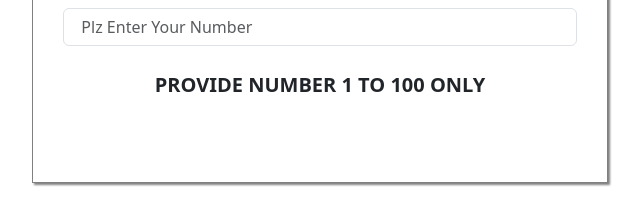
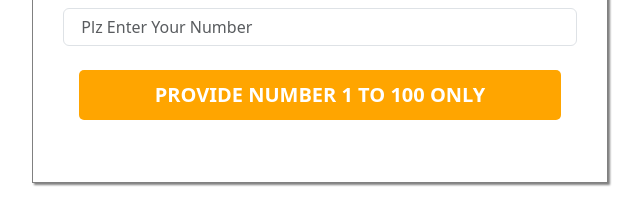
Before and after one commit to sachinpadyar22/converter, a plain HTML site: page index.html in a window 1280 px wide. Shown: the part 302-526 px from the top of the page, without its empty margins (320-962 px from the left). Drawn offline with nearby package versions, Linux system fonts and the light colour scheme.

Commit message:
Update index.html

```diff
--- a/index.html
+++ b/index.html
@@ -20,10 +20,11 @@
     "ninety", "ninety one", "ninety two", "ninety three", "ninety four", "ninety five", "ninety six", "ninety seven", "ninety eight", "ninety nine","hundred"
   ];
 
-    function InputUP( change, min , max){
+    function InputUP(){
         var change=document.getElementById("num").value;
+
          if(change==""){
-            document.getElementById("result").innerHTML=`plz provide a number`.fontcolor('red');
+            document.getElementById("result").innerHTML=`plz provide a number`.fontcolor('black');
          }
          else
          {
@@ -59,6 +60,10 @@
         p{
             font-size: 20px;
             text-transform: uppercase;
+            background-color: orange;
+            color: white ;
+            border-radius: 5px;
+            padding: 10px;
         }
     </style>
 </head>
```
